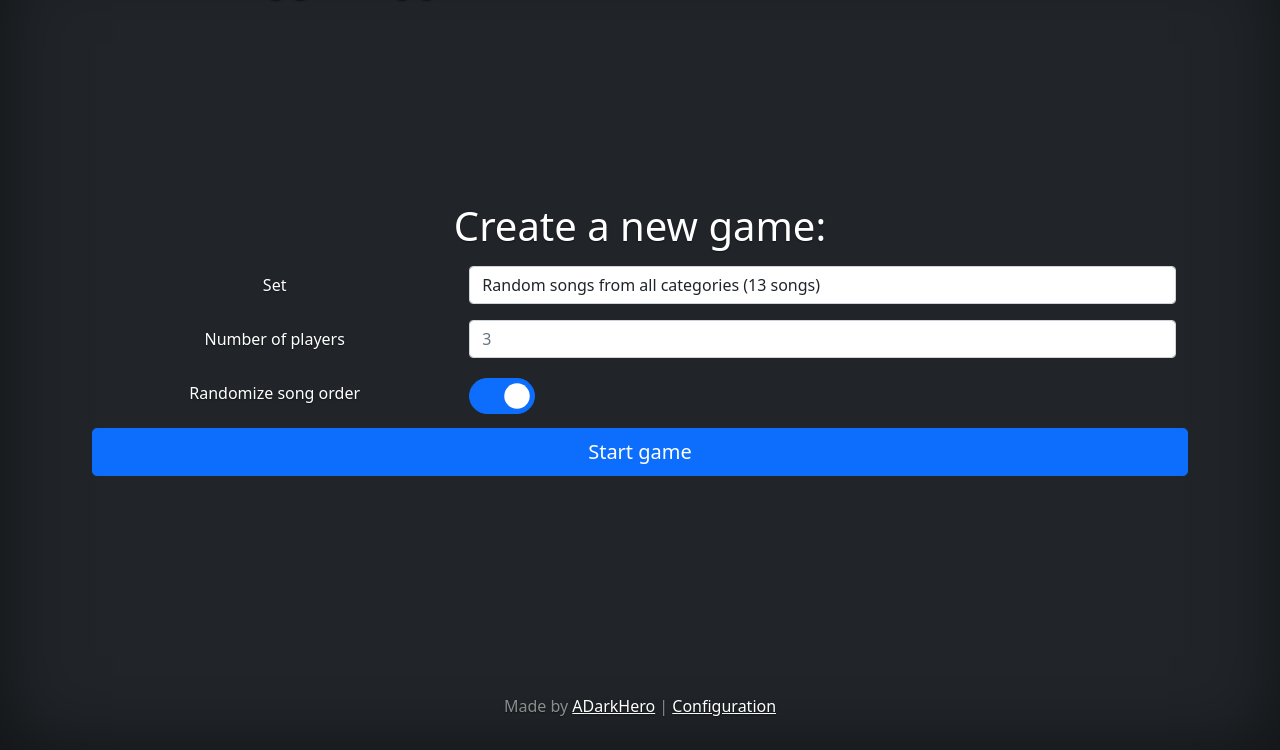
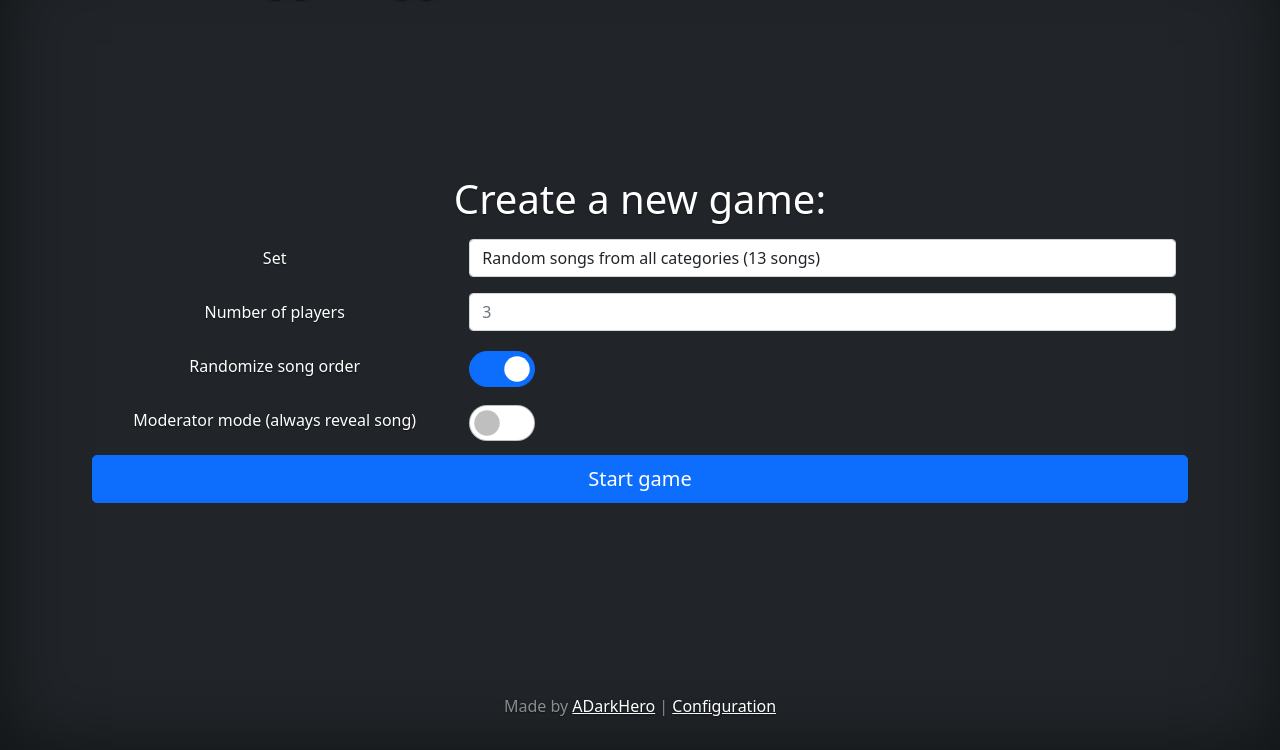
Before and after one commit to ADarkHero/Youtube-Quiz, a PHP site: page / in a window 1280 px wide. Shown: the part 50-800 px from the top of the page. Run offline with PHP 8.4, Linux system fonts and the light colour scheme; data comes from the database, SQL or seed files in the repository.

Commit message:
Added moderator mode

```diff
--- a/game.php
+++ b/game.php
@@ -35,7 +35,7 @@
     <div class="container">
       <div class="row">
         <div class="col-sm-5 d-grid gap-2">
-          <button class="btn btn-primary" type="button" id="revealSong" onclick="revealSong()">Reveal song</button>
+          <button class="btn btn-primary" type="button" id="revealSong" onclick="switchRevealSong()">Reveal song</button>
         </div>
         <div class="col-sm-5 d-grid gap-2">
           <button class="btn btn-info" type="button" id="nextSong" onclick="nextSong()">Next song</button>
--- a/index.php
+++ b/index.php
@@ -74,6 +74,12 @@
         </div>
       </div>
       <div class="form-group row mb-3">
+        <label class="col-sm-4 col-form-label custom-control-label" for="modModeCheckBox">Moderator mode (always reveal song)</label>
+        <div class="col-sm-8 form-check form-switch">
+          <input type="checkbox" class="form-check-input" id="modModeCheckBox" name="modMode">
+        </div>
+      </div>
+      <div class="form-group row mb-3">
         <button type="submit" class="btn btn-lg btn-primary">Start game</button>
       </div>
     </form>
```
Also changed, not shown: js/game.js (+14 -8 lines).
